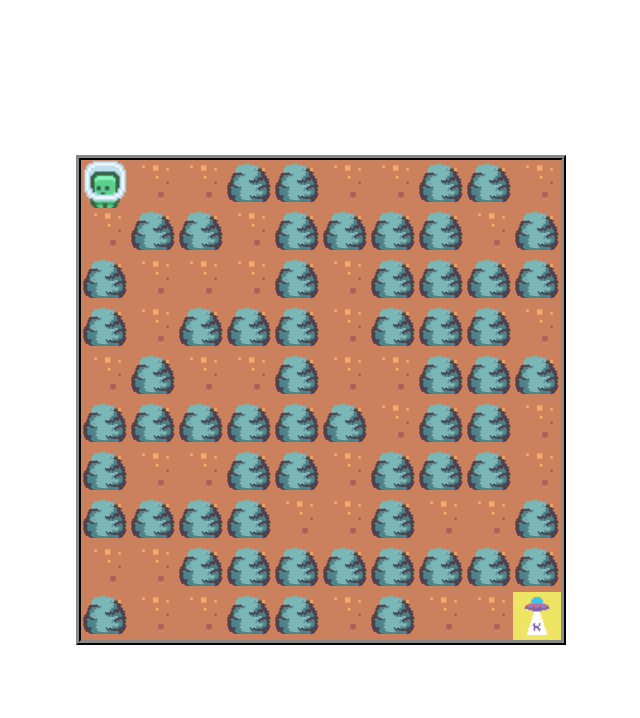
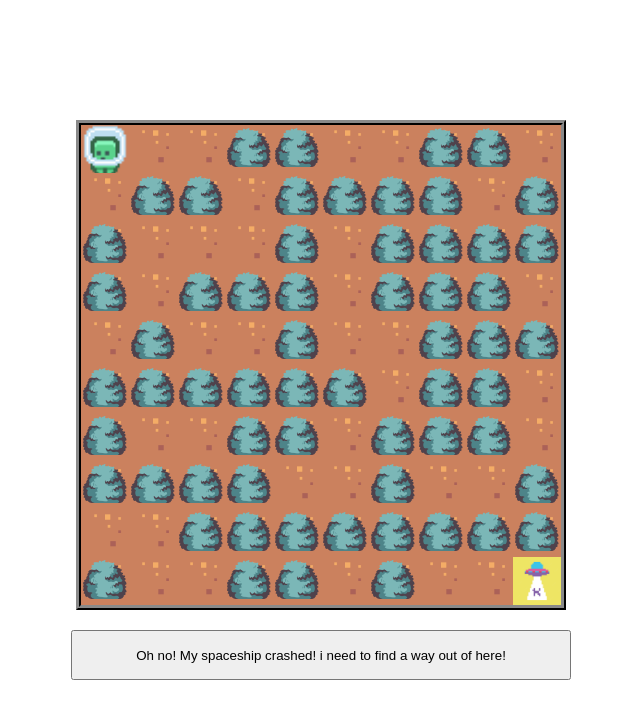
Before and after one commit to PedrocaDosCodigos/Devwebgame1, a plain HTML site: page game.html in a window 1280 px wide. Shown: the whole page, without its empty margins (319-959 px from the left). Drawn offline with Linux system fonts and the light colour scheme.

Commit message:
uns negoço

```diff
--- a/game.html
+++ b/game.html
@@ -10,11 +10,14 @@
 </head>
 
 <body>
+
   <main>
+
     <div class="board">
       <div class="path" id="path1">
         <div id="character"></div>
       </div>
+
       <div class="path" id="path2"></div>
       <div class="path" id="path3"></div>
       <div class="path" id="path4"></div>
@@ -119,7 +122,9 @@
 
 
     </div>
+    <button class="btn-dialogue" id="btn-dialogue" onclick="dialogue()">Oh no! My spaceship crashed! i need to find a way out of here!</button>
   </main>
+
 </body>
 <script src="scripts/game.js"></script>
 
--- a/scripts/game.js
+++ b/scripts/game.js
@@ -25,3 +25,7 @@ function loadgame() {
     console.log(board)
 }
 loadgame();
+function dialogue() {
+    const dialogueButton = document.getElementById("btn-dialogue")
+dialogueButton.style.display="none"
+}
--- a/styles/game.css
+++ b/styles/game.css
@@ -21,6 +21,8 @@ main {
     display: flex;
     justify-content: center;
     align-items: center;
+    flex-direction: column;
+    gap: 20px;
 }
 
 .path {
@@ -60,3 +62,7 @@ main {
    background-size: 50px;
 
 }
+.btn-dialogue{
+    height: 50px;
+    width: 500px;
+}
```
